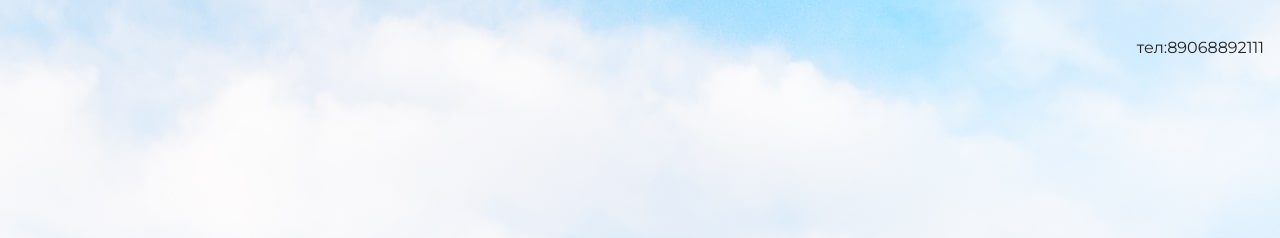
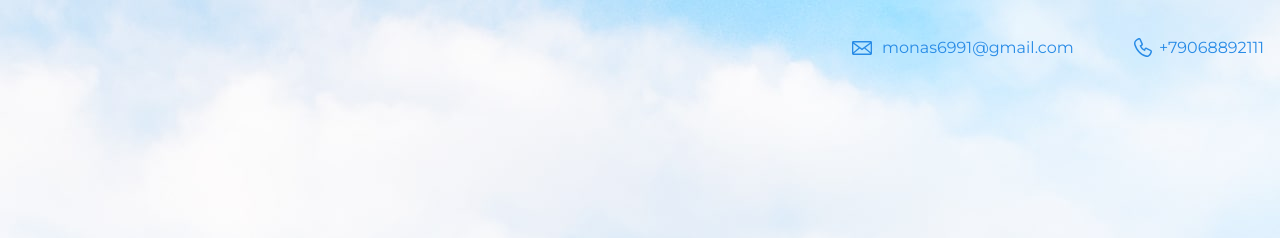
Before and after one commit to Sofiamya/my-site, a plain HTML site: page index.html in a window 1280 px wide. Shown: the top 238 px of the page. Drawn offline with nearby package versions, Linux system fonts and the light colour scheme.

Commit message:
добавили ссылки

```diff
--- a/index.html
+++ b/index.html
@@ -10,7 +10,8 @@
   <body>
     <header class="page-header">
     	<div class="container">
-      тел:89068892111
+    <a class="header-email" href="mailto:monas6991@gmail.com">monas6991@gmail.com</a>
+    <a class="header-phone" href="tel:+79068892111">+79068892111</a>
   </div>
     </header>
 
```
